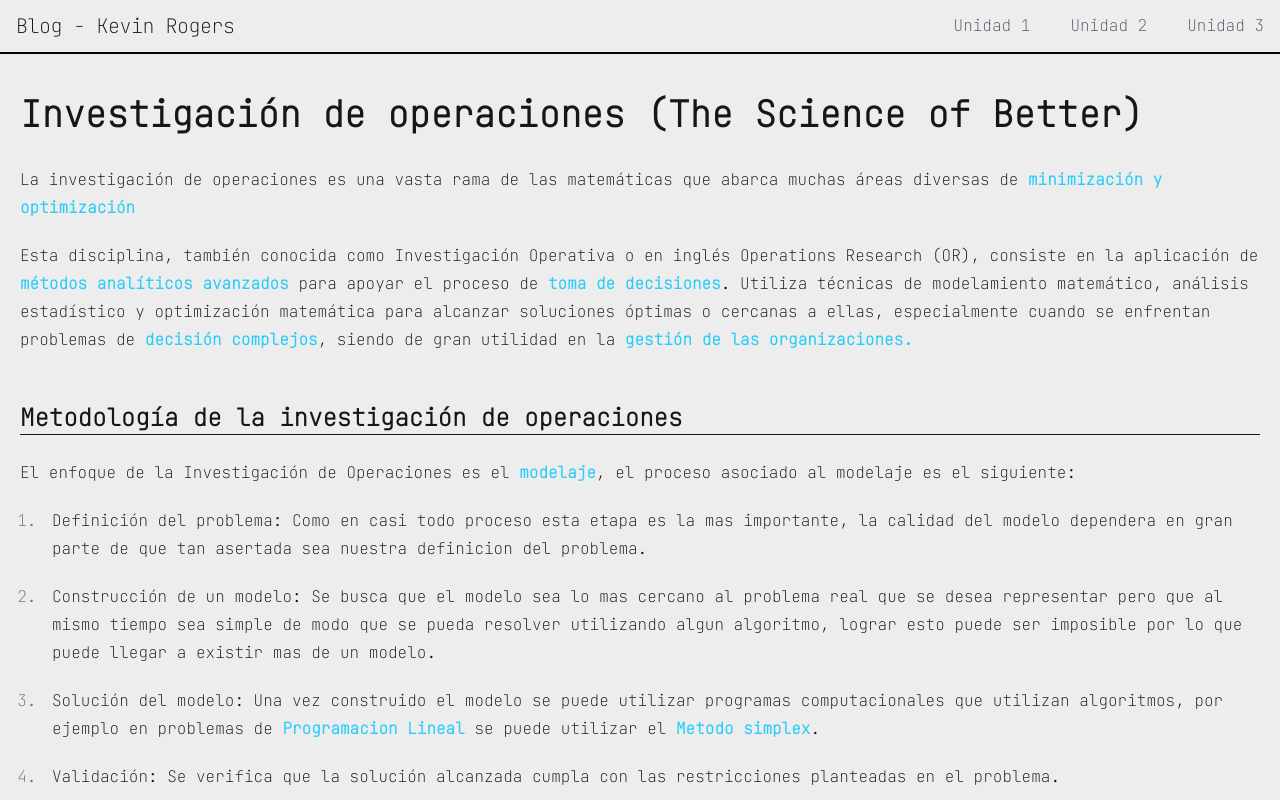
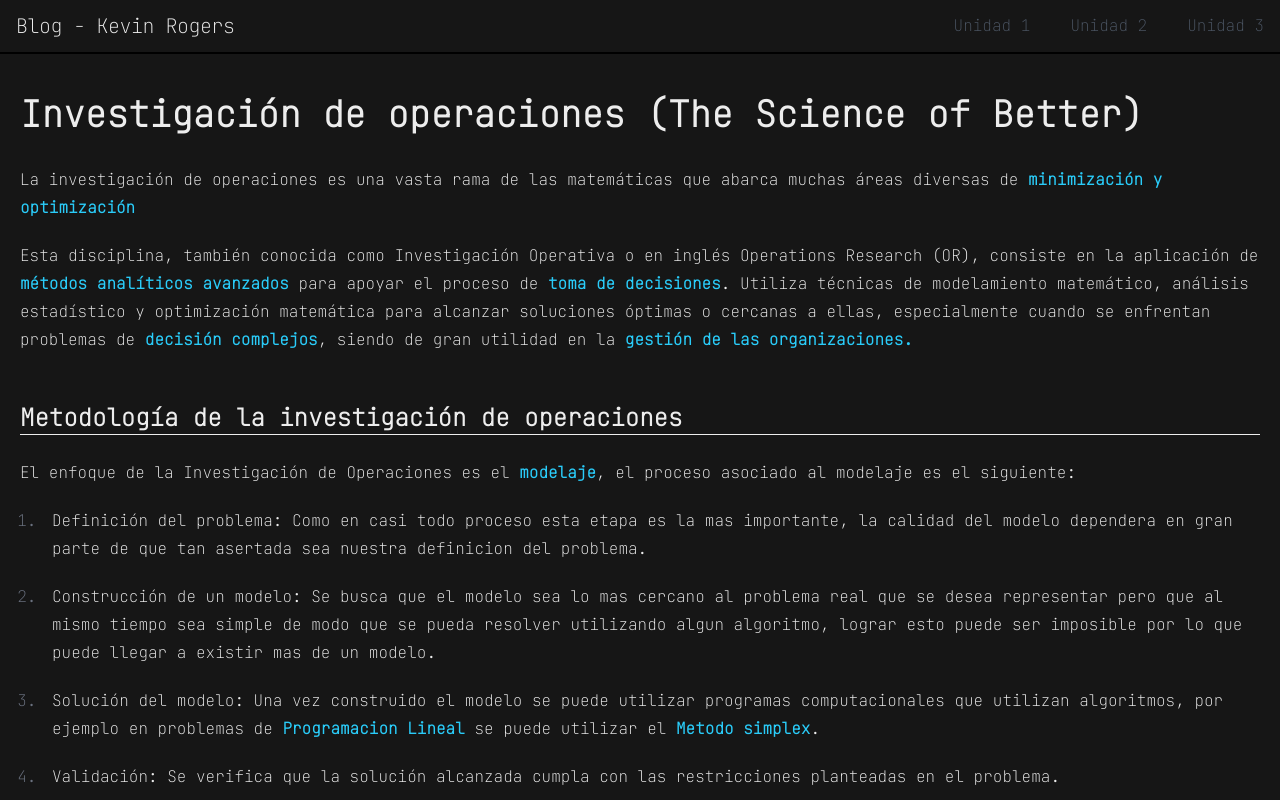
Before and after one commit to KORC-hub/portafolio_io, a Next.js app: page / in a window 1280 px wide. Shown: the top 800 px of the page. Built offline with nearby package versions, Linux system fonts and the light colour scheme.

Commit message:
Update globals.css

```diff
--- a/src/app/globals.css
+++ b/src/app/globals.css
@@ -3,9 +3,9 @@
 @tailwind utilities;
 
 :root {
-    --background: #ededed;
-    --foreground: #161616;
-    --highlight: #2accf9;
+        --background: #161616;
+        --foreground: #ededed;
+        --highlight: #2accf9;
 }
 
 @media (prefers-color-scheme: dark) {
```
